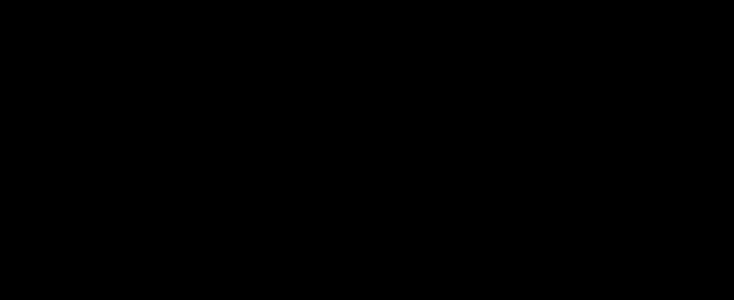
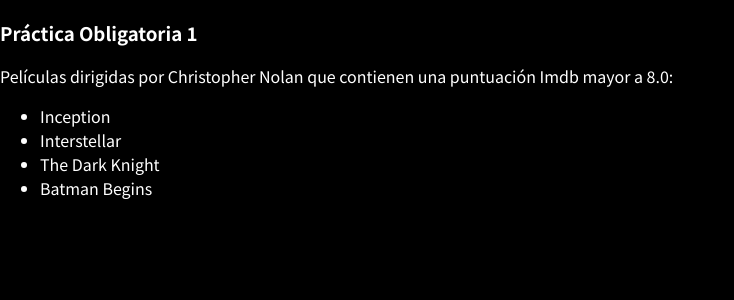
Before and after one commit to Juani91/PracticasLaboratorio3, a React (Vite) app: page / in a window 1280 px wide. Shown: the top 300 px of the page, without its empty margins (0-734 px from the left). Built offline with nearby package versions, Linux system fonts and the light colour scheme.

Commit message:
Práctica obligatoria 1 finalizada

```diff
--- a/src/App.jsx
+++ b/src/App.jsx
@@ -1,14 +1,15 @@
-
+import ChristopherNolanFilms from "./components/cristophernolanfilms/CristopherNolanFilms"
+import watchList from "./components/watchlist/Watchlist"
 
 function App() {
 
   return (
     <>
       <div>
-
+        <ChristopherNolanFilms films={watchList}/>
       </div>
     </>
   )
 }
 
-export default App
+export default App;
--- /dev/null
+++ b/src/components/cristophernolanfilms/CristopherNolanFilms.jsx
@@ -0,0 +1,53 @@
+
+const ChristopherNolanFilms = ({ films }) => {
+
+    const returnMovieTitle = (movies) => {
+        const movieTitle = movies.map((movie) => movie.Title);
+        return movieTitle;
+    }
+
+    const filteredWatchList = films.filter((film) => (film.Director == 'Christopher Nolan' && parseFloat(film.imdbRating) >= 8));
+    const titlesArray = returnMovieTitle(filteredWatchList);
+    console.log(titlesArray);
+
+    return (
+        <div>
+            <h3>Práctica Obligatoria 1</h3>
+            <p>Películas dirigidas por Christopher Nolan que contienen una puntuación Imdb mayor a 8.0:</p>
+            <ul>
+                {titlesArray.map((title) =>
+                    <li>
+                        {title}
+                    </li>
+                )}
+            </ul>
+        </div>
+    )
+}
+
+export default ChristopherNolanFilms;
+
+
+// OTRA FORMA QUE HABÍA HECHO:
+
+// const ChristopherNolanFilms = ( {watchList} ) => {
+
+//     return(
+//         <div>
+//             <h3>Práctica Obligatoria 1</h3>
+//             <p>Películas dirigidas por Christopher Nolan y con puntuación en Imdb mayor a 8:</p>
+//             <ul>
+//                 {watchList
+//                 .filter((film) => (film.Director == 'Christopher Nolan' && parseFloat(film.imdbRating) >= 8))
+//                 .map((film) => (
+//                     <li key={film.imdbID}>
+//                         <p><b>Nombre:</b> {film.Title}</p>
+//                         <p><b>Rating Imdb:</b> {film.imdbRating}</p>
+//                     </li>
+//                 ))}
+//             </ul>
+//         </div>
+//     )
+// }
+
+// export default ChristopherNolanFilms;
--- /dev/null
+++ b/src/components/watchlist/Watchlist.jsx
@@ -0,0 +1,126 @@
+let watchList = [
+	{
+		Title: 'Inception',
+		Year: '2010',
+		Rated: 'PG-13',
+		Released: '16 Jul 2010',
+		Runtime: '148 min',
+		Genre: 'Action, Adventure, Crime',
+		Director: 'Christopher Nolan',
+		Writer: 'Christopher Nolan',
+		Actors: 'Leonardo DiCaprio, Joseph Gordon-Levitt, Ellen Page, Tom Hardy',
+		Plot:
+			'A thief, who steals corporate secrets through use of dream-sharing technology, is given the inverse task of planting an idea into the mind of a CEO.',
+		Language: 'English, Japanese, French',
+		Country: 'USA, UK',
+		Awards: 'Won 4 Oscars. Another 143 wins & 198 nominations.',
+		Poster:
+			'http://ia.media-imdb.com/images/M/MV5BMjAxMzY3NjcxNF5BMl5BanBnXkFtZTcwNTI5OTM0Mw@@._V1_SX300.jpg',
+		Metascore: '74',
+		imdbRating: '8.8',
+		imdbVotes: '1,446,708',
+		imdbID: 'tt1375666',
+		Type: 'movie',
+		Response: 'True',
+	},
+	{
+		Title: 'Interstellar',
+		Year: '2014',
+		Rated: 'PG-13',
+		Released: '07 Nov 2014',
+		Runtime: '169 min',
+		Genre: 'Adventure, Drama, Sci-Fi',
+		Director: 'Christopher Nolan',
+		Writer: 'Jonathan Nolan, Christopher Nolan',
+		Actors: 'Ellen Burstyn, Matthew McConaughey, Mackenzie Foy, John Lithgow',
+		Plot:
+			"A team of explorers travel through a wormhole in space in an attempt to ensure humanity's survival.",
+		Language: 'English',
+		Country: 'USA, UK',
+		Awards: 'Won 1 Oscar. Another 39 wins & 132 nominations.',
+		Poster:
+			'http://ia.media-imdb.com/images/M/MV5BMjIxNTU4MzY4MF5BMl5BanBnXkFtZTgwMzM4ODI3MjE@._V1_SX300.jpg',
+		Metascore: '74',
+		imdbRating: '8.6',
+		imdbVotes: '910,366',
+		imdbID: 'tt0816692',
+		Type: 'movie',
+		Response: 'True',
+	},
+	{
+		Title: 'The Dark Knight',
+		Year: '2008',
+		Rated: 'PG-13',
+		Released: '18 Jul 2008',
+		Runtime: '152 min',
+		Genre: 'Action, Adventure, Crime',
+		Director: 'Christopher Nolan',
+		Writer:
+			'Jonathan Nolan (screenplay), Christopher Nolan (screenplay), Christopher Nolan (story), David S. Goyer (story), Bob Kane (characters)',
+		Actors: 'Christian Bale, Heath Ledger, Aaron Eckhart, Michael Caine',
+		Plot:
+			'When the menace known as the Joker wreaks havoc and chaos on the people of Gotham, the caped crusader must come to terms with one of the greatest psychological tests of his ability to fight injustice.',
+		Language: 'English, Mandarin',
+		Country: 'USA, UK',
+		Awards: 'Won 2 Oscars. Another 146 wins & 142 nominations.',
+		Poster:
+			'http://ia.media-imdb.com/images/M/MV5BMTMxNTMwODM0NF5BMl5BanBnXkFtZTcwODAyMTk2Mw@@._V1_SX300.jpg',
+		Metascore: '82',
+		imdbRating: '9.0',
+		imdbVotes: '1,652,832',
+		imdbID: 'tt0468569',
+		Type: 'movie',
+		Response: 'True',
+	},
+	{
+		Title: 'Batman Begins',
+		Year: '2005',
+		Rated: 'PG-13',
+		Released: '15 Jun 2005',
+		Runtime: '140 min',
+		Genre: 'Action, Adventure',
+		Director: 'Christopher Nolan',
+		Writer:
+			'Bob Kane (characters), David S. Goyer (story), Christopher Nolan (screenplay), David S. Goyer (screenplay)',
+		Actors: 'Christian Bale, Michael Caine, Liam Neeson, Katie Holmes',
+		Plot:
+			'After training with his mentor, Batman begins his fight to free crime-ridden Gotham City from the corruption that Scarecrow and the League of Shadows have cast upon it.',
+		Language: 'English, Urdu, Mandarin',
+		Country: 'USA, UK',
+		Awards: 'Nominated for 1 Oscar. Another 15 wins & 66 nominations.',
+		Poster:
+			'http://ia.media-imdb.com/images/M/MV5BNTM3OTc0MzM2OV5BMl5BanBnXkFtZTYwNzUwMTI3._V1_SX300.jpg',
+		Metascore: '70',
+		imdbRating: '8.3',
+		imdbVotes: '972,584',
+		imdbID: 'tt0372784',
+		Type: 'movie',
+		Response: 'True',
+	},
+	{
+		Title: 'Avatar',
+		Year: '2009',
+		Rated: 'PG-13',
+		Released: '18 Dec 2009',
+		Runtime: '162 min',
+		Genre: 'Action, Adventure, Fantasy',
+		Director: 'James Cameron',
+		Writer: 'James Cameron',
+		Actors: 'Sam Worthington, Zoe Saldana, Sigourney Weaver, Stephen Lang',
+		Plot:
+			'A paraplegic marine dispatched to the moon Pandora on a unique mission becomes torn between following his orders and protecting the world he feels is his home.',
+		Language: 'English, Spanish',
+		Country: 'USA, UK',
+		Awards: 'Won 3 Oscars. Another 80 wins & 121 nominations.',
+		Poster:
+			'http://ia.media-imdb.com/images/M/MV5BMTYwOTEwNjAzMl5BMl5BanBnXkFtZTcwODc5MTUwMw@@._V1_SX300.jpg',
+		Metascore: '83',
+		imdbRating: '7.9',
+		imdbVotes: '876,575',
+		imdbID: 'tt0499549',
+		Type: 'movie',
+		Response: 'True',
+	},
+];
+
+export default watchList;
```
